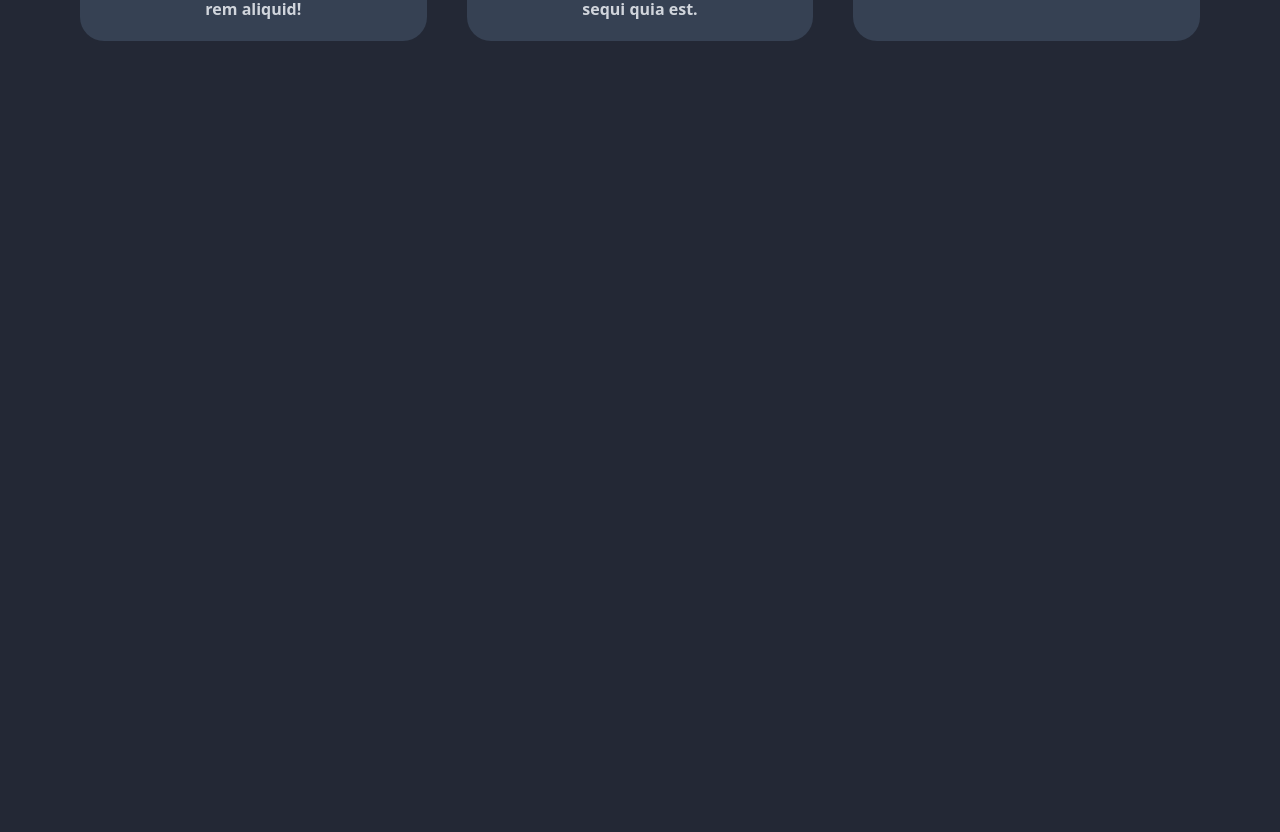
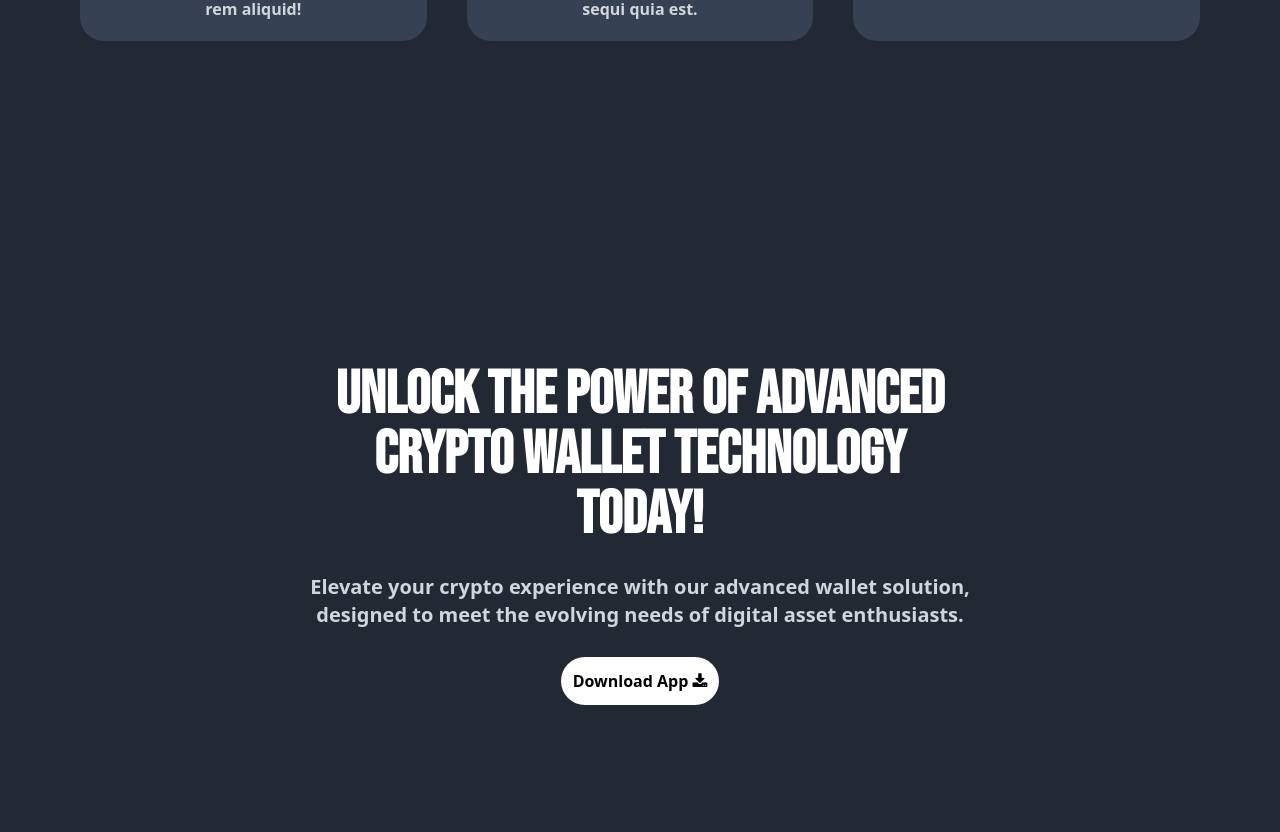
Before and after one commit to kayDoesCodes/REAL-LIFE-PROJECTS, a plain HTML site: page crypto website/about.html in a window 1280 px wide. Shown: the part 2184-3016 px from the top of the page. Before the commit the page ends 2425 px from the top, so only its background shows below. Drawn offline with nearby package versions, Linux system fonts and the light colour scheme; a web font is replaced by a local one.

Commit message:
completed the download card section in the about us page

```diff
--- a/crypto website/about.html
+++ b/crypto website/about.html
@@ -132,6 +132,16 @@
     </div>
   </section>
 
+  <!--download card section-->
+
+  <section class="p-1 download-card mx-30 rounded-4xl mb-50">
+    <div class="flex flex-col justify-center items-center text-pretty text-white mx-30 mt-30 mb-30 space-y-7">
+      <h1 class="text-6xl font-bold text-center w-5/6">Unlock The Power of Advanced Crypto Wallet Technology Today!</h1>
+      <p class="text-xl font-bold text-center w-5/6 text-gray-300">Elevate your crypto experience with our advanced wallet solution, designed to meet the evolving needs of digital asset enthusiasts.</p>
+      <a href=""><button class="font-bold p-3 rounded-full bg-white cursor-pointer text-black hover:bg-gray-400">Download App <i class="fa fa-download" aria-hidden="true"></i></button></a>
+    </div>
+  </section>
+
   <script src="cryptogenesis.js"></script>
 </body>
 </html>
```
